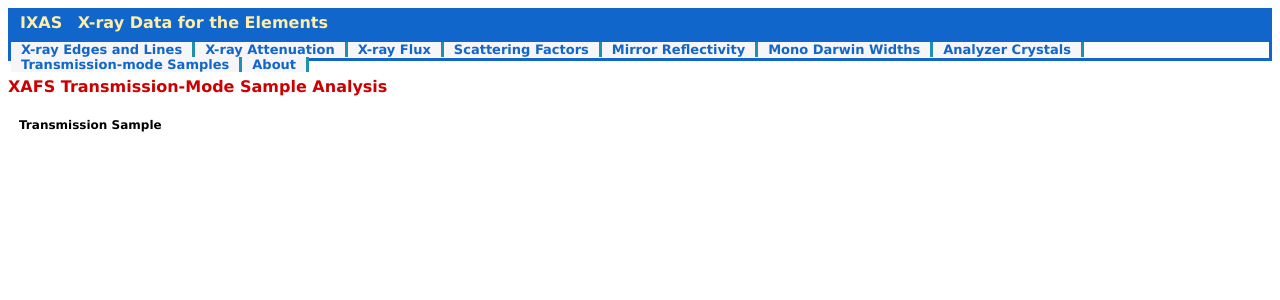
After one commit to xraypy/xrayweb, a Flask app: template xrayweb/templates/transmission_sample.html in a window 1280 px wide. The commit adds this page. Shown: the top 300 px of the page. Run offline with Flask 2, Linux system fonts and the light colour scheme; the template is opened without the code that fills it: most values are stand-ins (such as "Sample title", 1, 10 or a date in 2020); parts of the project's set-up code (start-up, migrations or seed data) failed here and were passed over.

Commit message:
Starting to add xraydb.transmission_sample

```diff
--- a/xrayweb/templates/layout.html
+++ b/xrayweb/templates/layout.html
@@ -55,6 +55,7 @@
   <li> <a href="{{url_for('reflectivity')}}"> Mirror Reflectivity </a> </li>
   <li> <a href="{{url_for('darwinwidth')}}"> Mono Darwin Widths </a> </li>
   <li> <a href="{{url_for('analyzers')}}"> Analyzer Crystals </a> </li>
+  <li> <a href="{{url_for('transmission_sample')}}"> Transmission-mode Samples </a> </li>
   <li> <a href="{{url_for('about')}}"> About </a> </li>
 <!--
   <li> <a href="{{url_for('static', filename='style.css')}}"> _ </a></li>
--- /dev/null
+++ b/xrayweb/templates/transmission_sample.html
@@ -0,0 +1,22 @@
+{% extends "layout.html" %}
+
+{% block body %}
+<p><div class=subtitle>XAFS Transmission-Mode Sample Analysis</div></p>
+
+<div class=body>
+
+    {% if errors %}
+    {% for e in range(errors) %}
+    <p>{{message[e]}}</p>
+    {% endfor %}
+    {% endif %}
+
+    <form action="{{url_for('transmission_sample')}}" method="post">
+        <table cellpadding=2 border=0>
+            <tr><td><b>Transmission Sample</b></td></tr>
+        </table>
+
+    </form>
+
+</div>
+{% endblock %}
--- a/xrayweb/webapp.py
+++ b/xrayweb/webapp.py
@@ -1091,3 +1091,9 @@ show_analyzers({energy:s}, theta_min={theta1:s}, theta_max= {theta2:s})
 
 """.format(header=PY_TOP, energy=energy, theta1=theta1, theta2=theta2)
     return Response(script, mimetype='text/plain')
+
+
+@app.route('/transmission_sample/', methods=['GET', 'POST'])
+@app.route('/transmission_sample/<sample>/<energy>/<absorp_total>/<area>/<density>/')
+def transmission_sample(sample=None, energy=None, absorp_total=None, area=None, density=None):
+    return render_template('transmission_sample.html', materials_dict=materials_dict)
```
